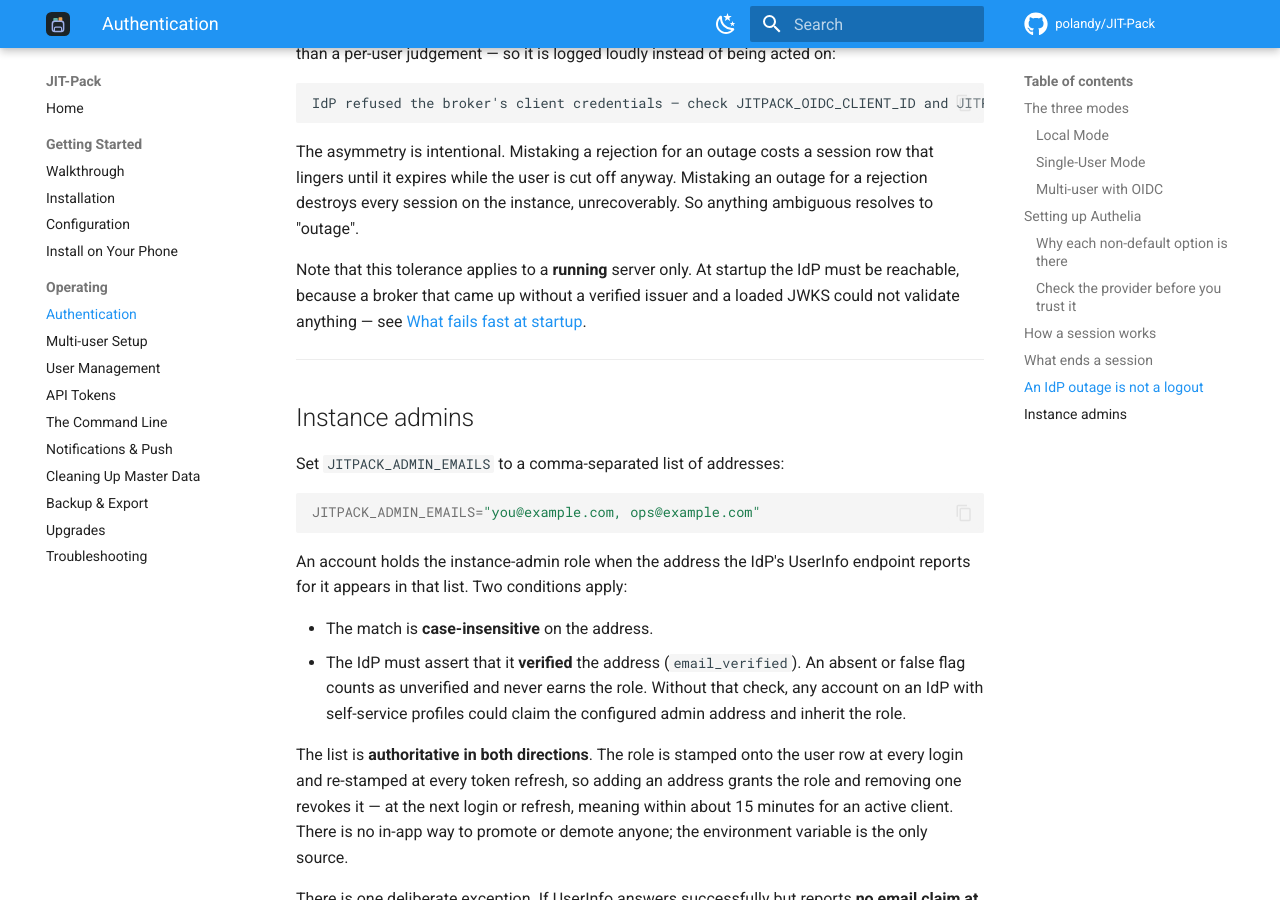
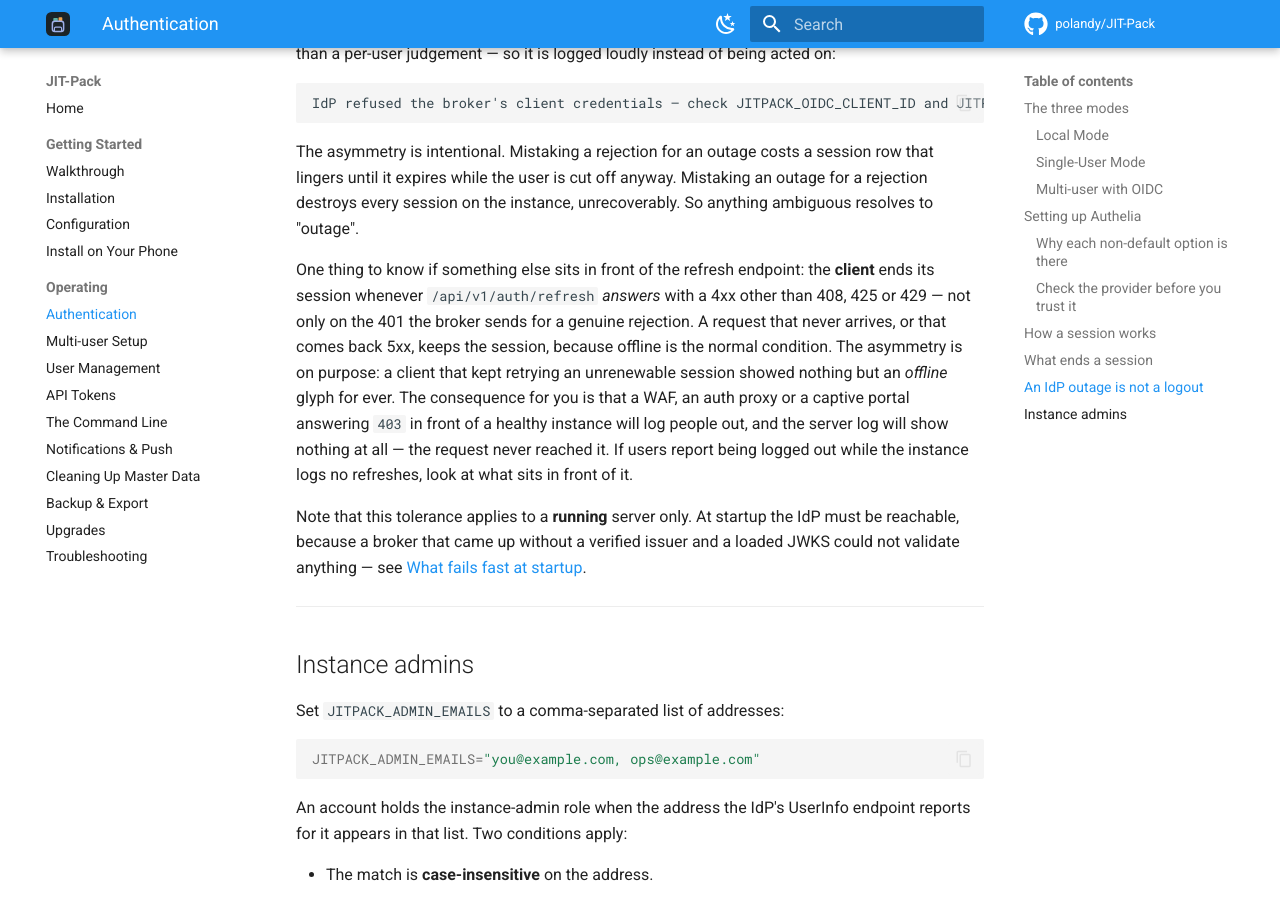
Before and after one commit to polandy/JIT-Pack, an MkDocs documentation site: the page built from docs/authentication.md, in a window 1280 px wide and 900 px high, scrolled down 5990 px. Built offline with MkDocs 1.6.1 and Material for MkDocs 9.7.7, drawn with Linux system fonts in a browser that asks for light colours; comment, search, counter and statistics services are not loaded.

Commit message:
docs: what the client does with a refusal from the refresh endpoint
An operator with a WAF or an auth proxy in front of the instance can now
see users logged out by a 403 the server never saw. That is a deliberate
cost of ending an unrenewable session, and it belongs where the rest of
the refresh behaviour is described.

```diff
--- a/docs/authentication.md
+++ b/docs/authentication.md
@@ -164,6 +164,8 @@ IdP refused the broker's client credentials — check JITPACK_OIDC_CLIENT_ID and
 
 The asymmetry is intentional. Mistaking a rejection for an outage costs a session row that lingers until it expires while the user is cut off anyway. Mistaking an outage for a rejection destroys every session on the instance, unrecoverably. So anything ambiguous resolves to "outage".
 
+One thing to know if something else sits in front of the refresh endpoint: the **client** ends its session whenever `/api/v1/auth/refresh` *answers* with a 4xx other than 408, 425 or 429 — not only on the 401 the broker sends for a genuine rejection. A request that never arrives, or that comes back 5xx, keeps the session, because offline is the normal condition. The asymmetry is on purpose: a client that kept retrying an unrenewable session showed nothing but an *offline* glyph for ever. The consequence for you is that a WAF, an auth proxy or a captive portal answering `403` in front of a healthy instance will log people out, and the server log will show nothing at all — the request never reached it. If users report being logged out while the instance logs no refreshes, look at what sits in front of it.
+
 Note that this tolerance applies to a **running** server only. At startup the IdP must be reachable, because a broker that came up without a verified issuer and a loaded JWKS could not validate anything — see [What fails fast at startup](configuration.md#what-fails-fast-at-startup).
 
 ---
```
